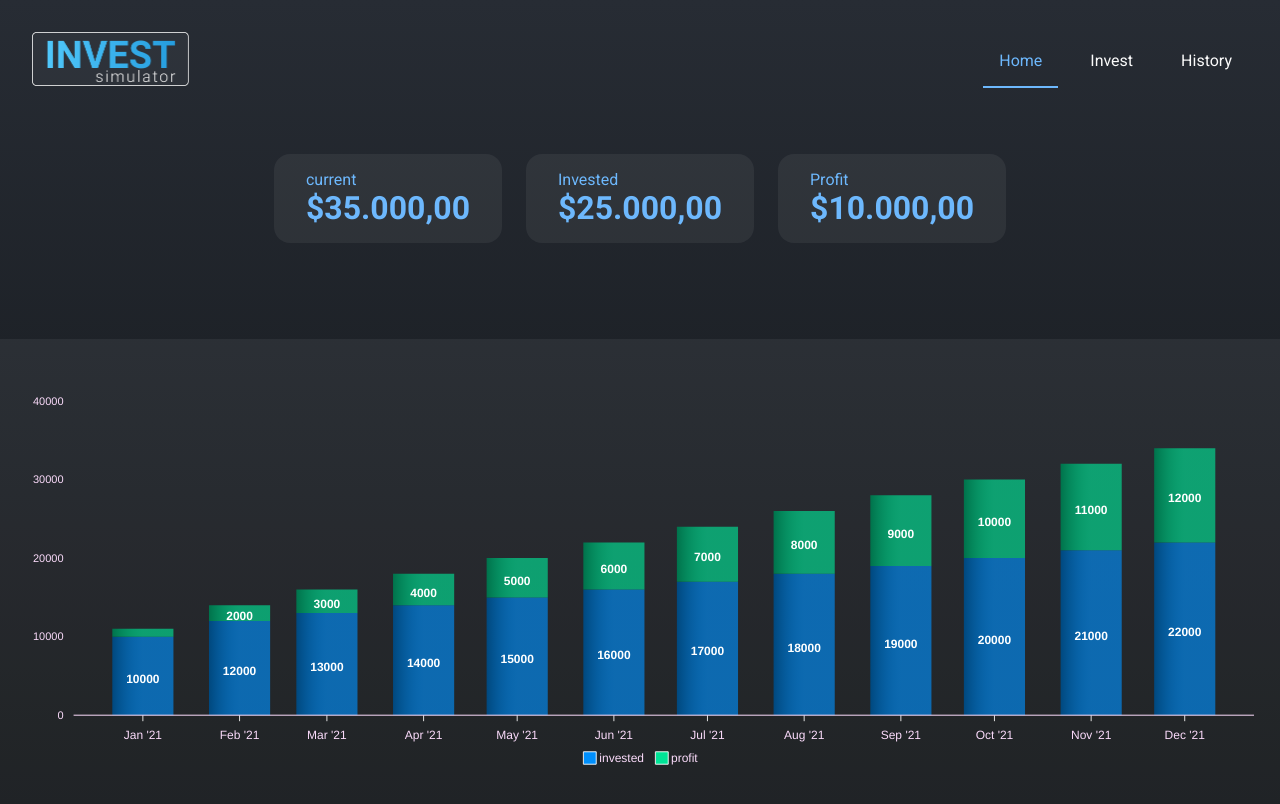
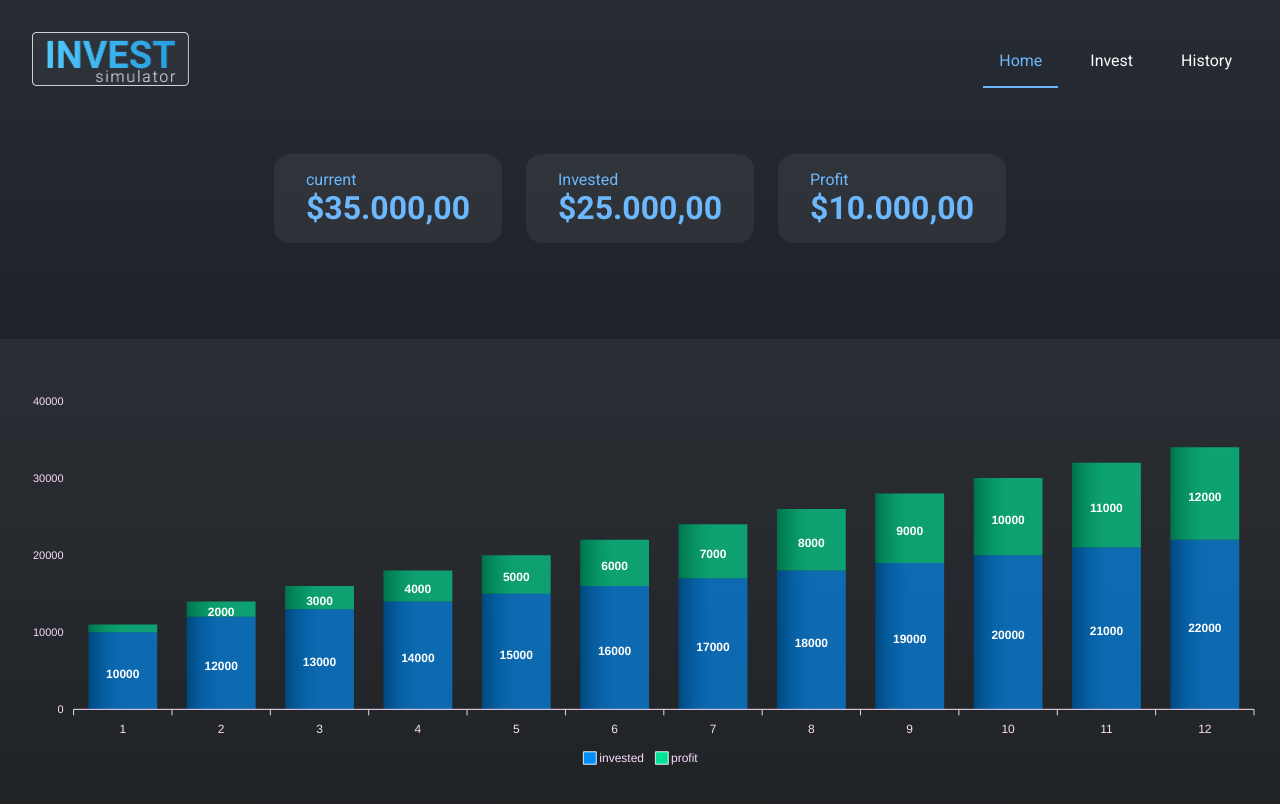
Before and after one commit to massaaki/context-api-with-next-sample, a Next.js app: page / in a window 1280 px wide. Shown: the top 804 px of the page. Built offline with nearby package versions, Linux system fonts and the light colour scheme.

Commit message:
feat: adjust date to number

```diff
--- a/src/templates/Home/index.tsx
+++ b/src/templates/Home/index.tsx
@@ -27,7 +27,6 @@ export const Home = () => {
       enabled: false
     },
     xaxis: {
-      type: 'datetime' as const,
       axisBorder: {
         color: '#fbdbfb'
       },
@@ -35,18 +34,18 @@ export const Home = () => {
         color: '#fbdbfb'
       },
       categories: [
-        '2021-01-01T00:00:00.000Z',
-        '2021-02-01T00:00:00.000Z',
-        '2021-03-01T00:00:00.000Z',
-        '2021-04-01T00:00:00.000Z',
-        '2021-05-01T00:00:00.000Z',
-        '2021-06-01T00:00:00.000Z',
-        '2021-07-01T00:00:00.000Z',
-        '2021-08-01T00:00:00.000Z',
-        '2021-09-01T00:00:00.000Z',
-        '2021-10-01T00:00:00.000Z',
-        '2021-11-01T00:00:00.000Z',
-        '2021-12-01T00:00:00.000Z',
+        1,
+        2,
+        3,
+        4,
+        5,
+        6,
+        7,
+        8,
+        9,
+        10,
+        11,
+        12,
       ]
     },
     fill: {
--- a/src/templates/Invest/index.tsx
+++ b/src/templates/Invest/index.tsx
@@ -9,7 +9,7 @@ export const Invest = () => {
           <input type="text" placeholder='stock' />
           <input type="number" placeholder='value' />
           <input type="number" placeholder='average annual growth (%)' />
-          <input type="date" />
+          <input type="number" placeholder="month(1-12)" min={1} max={12} />
           <input type="submit" value="Add" />
         </form>
       </S.Content>
```
Also changed, not shown: src/templates/history/index.tsx (+4 -4 lines).
